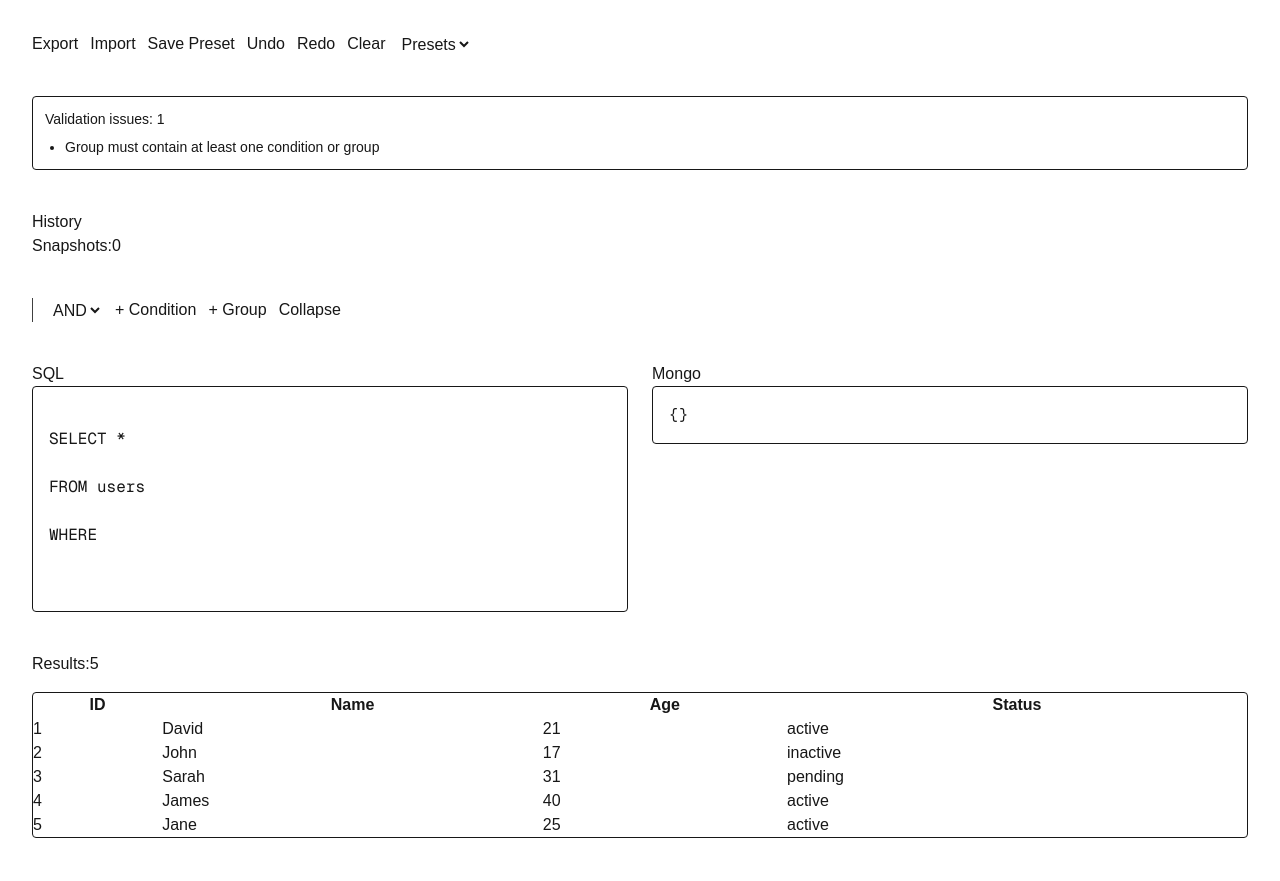
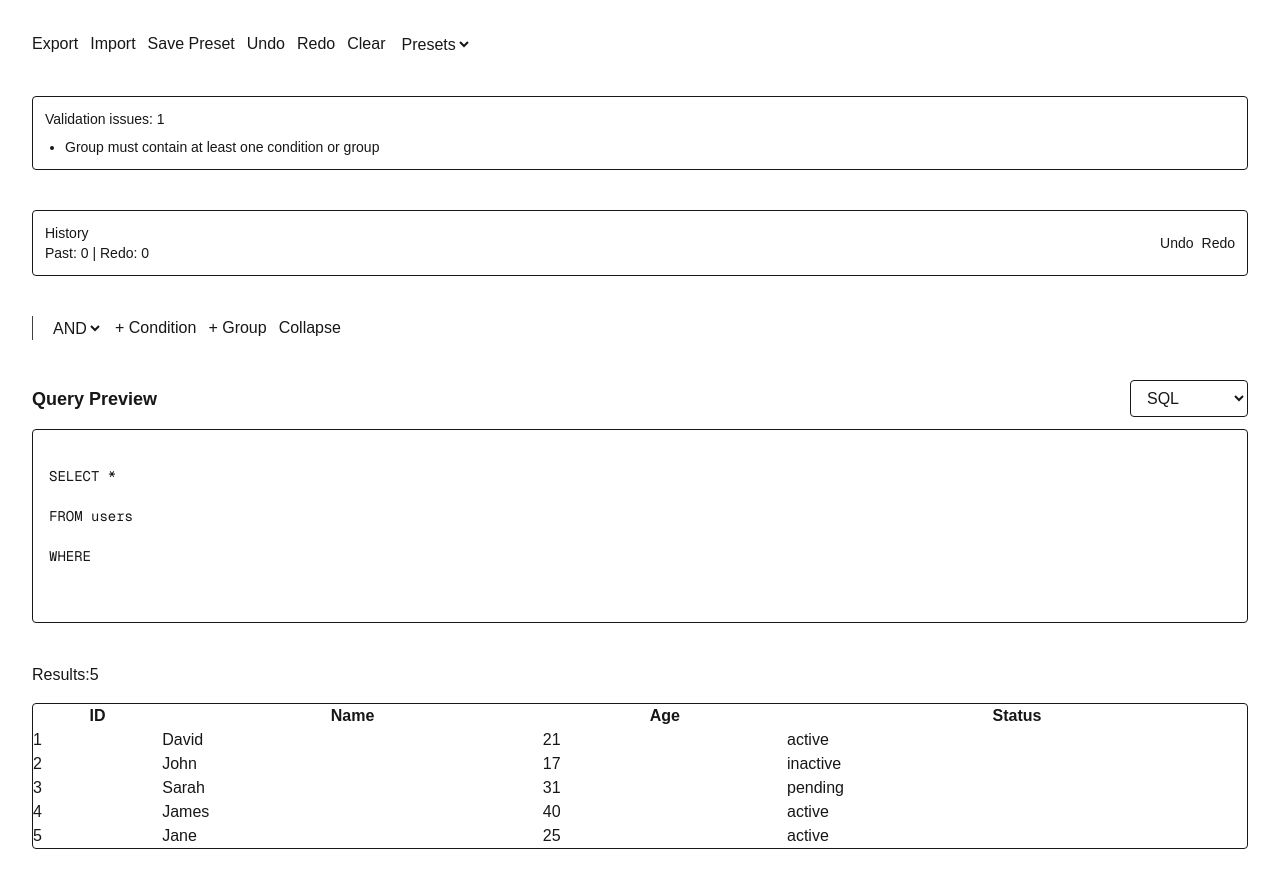
Before and after one commit to holydev001/visual-query-builder, a Next.js app: page / in a window 1280 px wide. Built offline with nearby package versions, Linux system fonts and the light colour scheme.

Commit message:
feat(persistence): add local storage and dynamic query previews

```diff
--- a/components/query-controls/History.tsx
+++ b/components/query-controls/History.tsx
@@ -4,15 +4,30 @@ import { useQueryStore } from "../../src/store/query-store";
 
 export default function History() {
   const history = useQueryStore((s) => s.history);
+  const future = useQueryStore((s) => s.future);
+  const undo = useQueryStore((s) => s.undo);
+  const redo = useQueryStore((s) => s.redo);
 
   return (
-    <div>
-      <h3>History</h3>
+    <div className="rounded border p-3 text-sm">
+      <div className="flex items-center justify-between gap-3">
+        <div>
+          <h3 className="font-medium">History</h3>
+          <p>
+            Past: {history.length} | Redo: {future.length}
+          </p>
+        </div>
 
-      <p>
-        Snapshots:
-        {history.length}
-      </p>
+        <div className="flex gap-2">
+          <button onClick={undo} disabled={history.length < 2}>
+            Undo
+          </button>
+
+          <button onClick={redo} disabled={future.length === 0}>
+            Redo
+          </button>
+        </div>
+      </div>
     </div>
   );
 }
--- a/components/query-preview/QueryPreview.tsx
+++ b/components/query-preview/QueryPreview.tsx
@@ -1,45 +1,55 @@
 "use client";
 
+import { useMemo, useState } from "react";
 import { useQueryStore } from "../../src/store/query-store";
+import { generateSQL } from "../../src/lib/query-engine/generateSQL";
+import { generateMongo } from "../../src/lib/query-engine/generateMongo";
+import { generateGraphQL } from "../../src/lib/query-engine/generateGraphQL";
 
-import { generateSQL } from "../../src/lib/query-engine/generateSQL";
+type PreviewType = "sql" | "mysql" | "mongo" | "graphql";
 
-import { generateMongo } from "../../src/lib/query-engine/generateMongo";
+const previewOptions: {
+  label: string;
+  value: PreviewType;
+}[] = [
+  { label: "SQL", value: "sql" },
+  { label: "MySQL", value: "mysql" },
+  { label: "MongoDB", value: "mongo" },
+  { label: "GraphQL", value: "graphql" },
+];
 
 export default function QueryPreview() {
   const root = useQueryStore((s) => s.root);
+  const [previewType, setPreviewType] = useState<PreviewType>("sql");
+
+  const output = useMemo(() => {
+    if (previewType === "mongo") return generateMongo(root);
+    if (previewType === "graphql") return generateGraphQL(root);
+
+    return generateSQL(root);
+  }, [root, previewType]);
 
   return (
-    <div className="grid md:grid-cols-2 gap-6">
-      <div>
-        <h2>SQL</h2>
+    <section className="space-y-3">
+      <div className="flex items-center justify-between gap-3">
+        <h2 className="text-lg font-semibold">Query Preview</h2>
 
-        <pre
-          className="
-border
-p-4
-rounded
-overflow-auto
-"
+        <select
+          value={previewType}
+          onChange={(event) => setPreviewType(event.target.value as PreviewType)}
+          className="rounded border px-3 py-2"
         >
-          {generateSQL(root)}
-        </pre>
+          {previewOptions.map((option) => (
+            <option key={option.value} value={option.value}>
+              {option.label}
+            </option>
+          ))}
+        </select>
       </div>
 
-      <div>
-        <h2>Mongo</h2>
-
-        <pre
-          className="
-border
-p-4
-rounded
-overflow-auto
-"
-        >
-          {generateMongo(root)}
-        </pre>
-      </div>
-    </div>
+      <pre className="max-h-[420px] overflow-auto rounded border p-4 text-sm">
+        {output}
+      </pre>
+    </section>
   );
 }
--- /dev/null
+++ b/src/lib/query-engine/generateGraphQL.ts
@@ -0,0 +1,40 @@
+import { ConditionNode, GroupNode, QueryNode } from "../../types/query";
+
+function parseCondition(node: ConditionNode) {
+  if (!node.field) return null;
+
+  return {
+    field: node.field,
+    operator: node.operator,
+    value: node.value,
+  };
+}
+
+function parseNode(node: QueryNode): any {
+  if (node.type === "condition") {
+    return parseCondition(node);
+  }
+
+  const children = node.children.map(parseNode).filter(Boolean);
+
+  if (children.length === 0) return null;
+
+  return {
+    logic: node.logic,
+    conditions: children,
+  };
+}
+
+export function generateGraphQL(root: GroupNode) {
+  const filter = parseNode(root);
+
+  return `query Users {
+  users(filter: ${JSON.stringify(filter ?? {}, null, 2)}) {
+    id
+    name
+    age
+    country
+    status
+  }
+}`;
+}
--- a/src/store/query-store.ts
+++ b/src/store/query-store.ts
@@ -1,72 +1,44 @@
 import { create } from "zustand";
-
+import { persist } from "zustand/middleware";
 import { GroupNode } from "../types/query";
-
 import { createGroup } from "../lib/helpers/queryFactory";
 
 interface QueryStore {
   root: GroupNode;
-
   history: GroupNode[];
-
+  future: GroupNode[];
   presets: GroupNode[];
 
   setRoot: (root: GroupNode) => void;
-
   updateRoot: (updater: (root: GroupNode) => GroupNode) => void;
 
-  savePreset: () => void;
-
-  loadPreset: (index: number) => void;
-
+  undo: () => void;
+  redo: () => void;
   clearQuery: () => void;
 
-  future: GroupNode[];
-
-  undo: () => void;
-
-  redo: () => void;
+  savePreset: () => void;
+  loadPreset: (index: number) => void;
 }
 
-export const useQueryStore = create<QueryStore>((set, get) => ({
+export const useQueryStore = create<QueryStore>()(
+  persist(
+    (set, get) => ({
       root: createGroup(),
-
       history: [],
-
+      future: [],
       presets: [],
-
-  future: [],
 
       setRoot: (root) => {
         set((state) => ({
           root,
-      history: [...state.history.slice(-9), structuredClone(root)],
+          history: [...state.history.slice(-19), structuredClone(root)],
           future: [],
         }));
       },
 
       updateRoot: (updater) => {
         const next = updater(get().root);
-
         get().setRoot(next);
-  },
-
-  savePreset: () => {
-    set((state) => ({
-      presets: [...state.presets, structuredClone(state.root)],
-    }));
-  },
-
-  loadPreset: (index) => {
-    const preset = get().presets[index];
-
-    if (preset) {
-      get().setRoot(structuredClone(preset));
-    }
-  },
-
-  clearQuery: () => {
-    get().setRoot(createGroup());
       },
 
       undo: () => {
@@ -97,4 +69,27 @@ export const useQueryStore = create<QueryStore>((set, get) => ({
           future: future.slice(1),
         });
       },
+
+      clearQuery: () => {
+        get().setRoot(createGroup());
+      },
+
+      savePreset: () => {
+        set((state) => ({
+          presets: [...state.presets, structuredClone(state.root)],
         }));
+      },
+
+      loadPreset: (index) => {
+        const preset = get().presets[index];
+
+        if (!preset) return;
+
+        get().setRoot(structuredClone(preset));
+      },
+    }),
+    {
+      name: "visual-query-builder-storage",
+    }
+  )
+);
```
Lines whose indentation alone changed are shown as unchanged.
